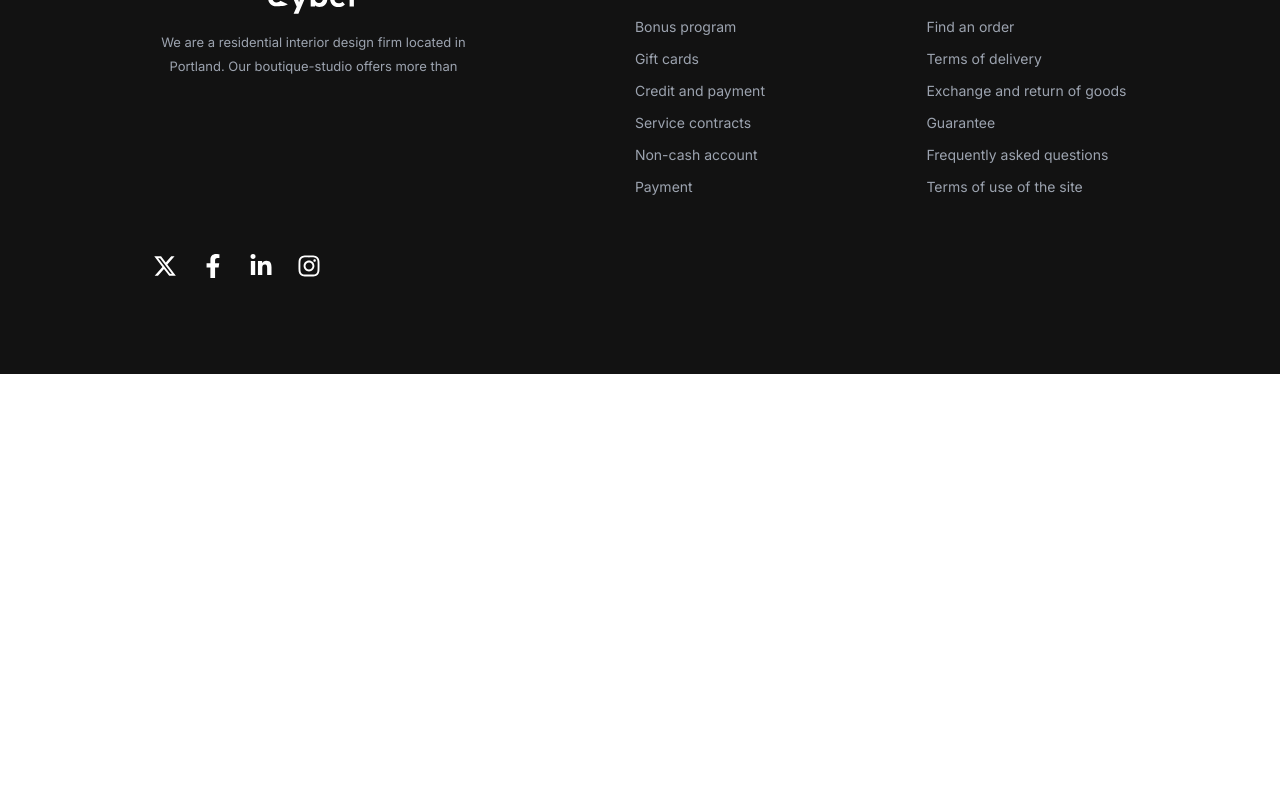
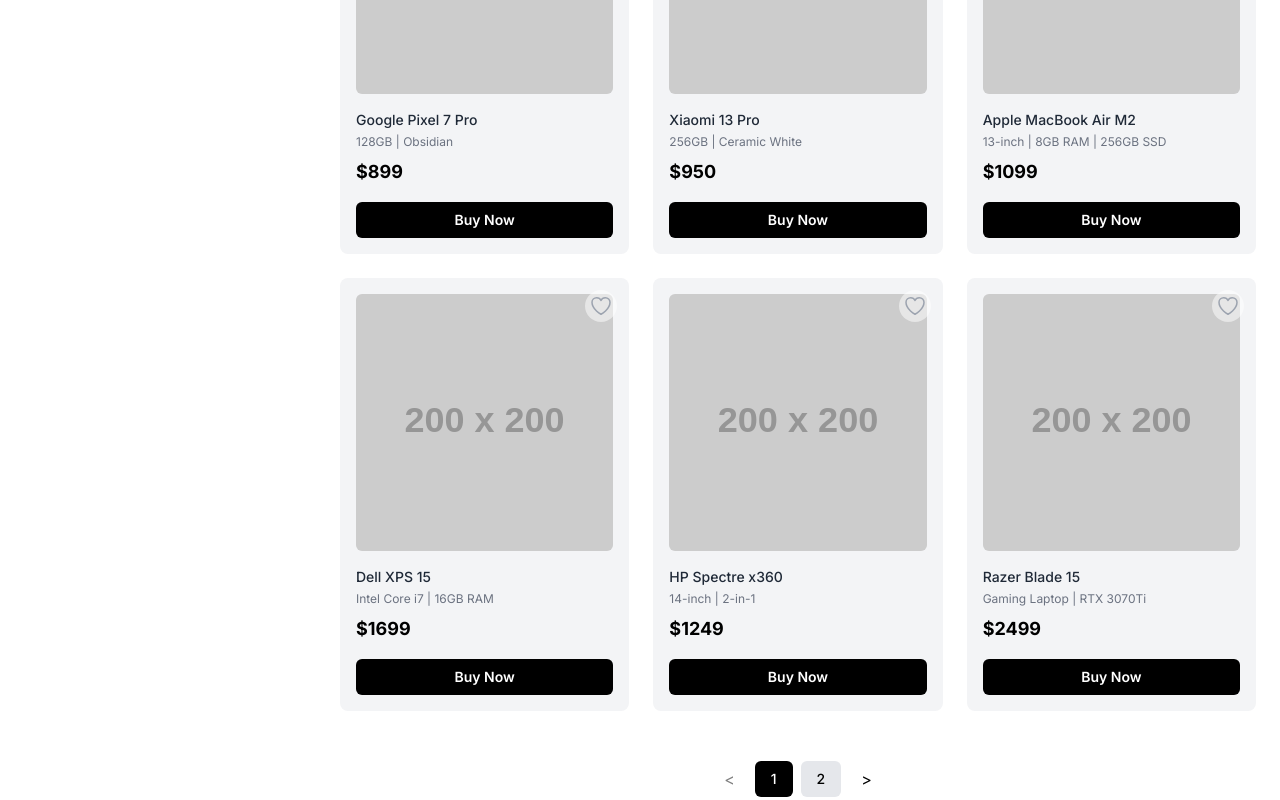
Before and after one commit to eduardobellini/cyber-web-front-Desafio03, a React (Vite) app in the folder vite-project/: page /shop in a window 1280 px wide. Shown: the part 880-1680 px from the top of the page. Before the commit the page ends 1254 px from the top, so only its background shows below. Built offline with nearby package versions, Linux system fonts and the light colour scheme.

Commit message:
feat: implement pagination and product grid components; add mock product data

```diff
--- /dev/null
+++ b/vite-project/src/components/Pagination/pagination.tsx
@@ -0,0 +1,81 @@
+import React from 'react';
+
+interface PaginationProps {
+  currentPage: number;
+  totalPages: number;
+  onPageChange: (page: number) => void;
+}
+
+const Pagination: React.FC<PaginationProps> = ({ currentPage, totalPages, onPageChange }) => {
+  const getPageNumbers = () => {
+    const pageNumbers = [];
+    const maxPagesToShow = 5;
+
+    if (totalPages <= maxPagesToShow + 2) {
+      for (let i = 1; i <= totalPages; i++) {
+        pageNumbers.push(i);
+      }
+    } else {
+      pageNumbers.push(1);
+      if (currentPage > 3) pageNumbers.push('...');
+
+      let start = Math.max(2, currentPage - 1);
+      let end = Math.min(totalPages - 1, currentPage + 1);
+
+      if (currentPage <= 3) {
+        start = 2;
+        end = 4;
+      }
+      if (currentPage >= totalPages - 2) {
+        start = totalPages - 3;
+        end = totalPages - 1;
+      }
+
+      for (let i = start; i <= end; i++) {
+        pageNumbers.push(i);
+      }
+
+      if (currentPage < totalPages - 2) pageNumbers.push('...');
+      pageNumbers.push(totalPages);
+    }
+    return pageNumbers;
+  };
+
+  const pages = getPageNumbers();
+
+  return (
+    <nav className="flex items-center justify-center space-x-2 mt-12">
+      <button
+        onClick={() => onPageChange(currentPage - 1)}
+        disabled={currentPage === 1}
+        className="px-3 py-2 rounded-md disabled:opacity-50"
+      >
+        &lt;
+      </button>
+
+      {pages.map((page, index) =>
+        typeof page === 'number' ? (
+          <button
+            key={index}
+            onClick={() => onPageChange(page)}
+            className={`px-4 py-2 rounded-md text-sm font-medium ${currentPage === page ? 'bg-black text-white' : 'bg-gray-200 text-black'}`}
+          >
+            {page}
+          </button>
+        ) : (
+          <span key={index} className="px-4 py-2">...</span>
+        )
+      )}
+
+      <button
+        onClick={() => onPageChange(currentPage + 1)}
+        disabled={currentPage === totalPages}
+        className="px-3 py-2 rounded-md disabled:opacity-50"
+      >
+        &gt;
+      </button>
+    </nav>
+  );
+};
+
+export default Pagination;
--- /dev/null
+++ b/vite-project/src/components/ProductGrid/productGrid.tsx
@@ -0,0 +1,32 @@
+import React, { useState } from 'react';
+import ProductCard from '../ProductsCard/productCard';
+import type { Product } from '../ProductsCard/productCard';
+
+interface ProductGridProps {
+    products: Product[];
+}
+
+const ProductGrid: React.FC<ProductGridProps> = ({ products }) => {
+    const [favorites, setFavorites] = useState<number[]>([]);
+
+    const toggleFavorite = (id: number) => {
+        setFavorites(prev =>
+            prev.includes(id) ? prev.filter(favId => favId !== id) : [...prev, id]
+        );
+    };
+
+    return (
+        <div className="grid grid-cols-2 md:grid-cols-3 gap-6">
+            {products.map((product) => (
+                <ProductCard
+                    key={product.id}
+                    product={product}
+                    isFavorite={favorites.includes(product.id)}
+                    onToggleFavorite={() => toggleFavorite(product.id)}
+                />
+            ))}
+        </div>
+    );
+};
+
+export default ProductGrid;
--- /dev/null
+++ b/vite-project/src/components/ProductsCard/productCard.tsx
@@ -0,0 +1,61 @@
+import React from 'react';
+import { Link } from 'react-router-dom';
+
+export interface Product {
+  id: number;
+  name: string;
+  description?: string;
+  price: number;
+  image: string;
+  brand: string;
+}
+
+interface ProductCardProps {
+  product: Product;
+  isFavorite: boolean;
+  onToggleFavorite: () => void;
+}
+
+const HeartIcon = ({ filled }: { filled: boolean }) => (
+    <svg xmlns="http://www.w.org/2000/svg" fill={filled ? "#ef4444" : "none"} viewBox="0 0 24 24" strokeWidth={1.5} stroke="currentColor" className="w-6 h-6 text-gray-400 hover:text-red-500 transition-colors">
+        <path strokeLinecap="round" strokeLinejoin="round" d="M21 8.25c0-2.485-2.099-4.5-4.688-4.5-1.935 0-3.597 1.126-4.312 2.733-.715-1.607-2.377-2.733-4.313-2.733C5.1 3.75 3 5.765 3 8.25c0 7.22 9 12 9 12s9-4.78 9-12z" />
+    </svg>
+);
+
+const ProductCard: React.FC<ProductCardProps> = ({ product, isFavorite, onToggleFavorite }) => {
+  return (
+    <div className="group relative flex flex-col bg-gray-100 rounded-lg p-4 transition-shadow hover:shadow-xl">
+      <button
+        onClick={onToggleFavorite}
+        className="absolute top-3 right-3 z-10 p-1 rounded-full bg-white bg-opacity-50 group-hover:bg-opacity-100 transition-opacity"
+      >
+        <HeartIcon filled={isFavorite} />
+      </button>
+
+      <div className="aspect-square w-full overflow-hidden rounded-md">
+        <img
+          src={product.image}
+          alt={product.name}
+          className="h-full w-full object-contain object-center transition-transform group-hover:scale-105"
+        />
+      </div>
+
+      <div className="mt-4 flex flex-col flex-grow">
+        <h3 className="text-sm font-medium text-gray-800">{product.name}</h3>
+        {product.description && <p className="mt-1 text-xs text-gray-500">{product.description}</p>}
+
+        <div className="flex-grow" />
+
+        <p className="mt-2 text-lg font-bold text-black">${product.price}</p>
+
+        <Link to={`/product/${product.id}`} className="mt-4">
+            <button className="w-full bg-black text-white rounded-md px-4 py-2 text-sm font-semibold hover:bg-gray-800 transition-colors">
+                Buy Now
+            </button>
+        </Link>
+      </div>
+    </div>
+  );
+};
+
+export default ProductCard;
--- /dev/null
+++ b/vite-project/src/hooks/useMediaQuery.ts
@@ -0,0 +1,26 @@
+import { useState, useEffect } from 'react';
+
+export const useMediaQuery = (query: string): boolean => {
+  const [matches, setMatches] = useState(window.matchMedia(query).matches);
+
+  useEffect(() => {
+    const mediaQueryList = window.matchMedia(query);
+    const listener = (event: MediaQueryListEvent) => setMatches(event.matches);
+
+    try {
+      mediaQueryList.addEventListener('change', listener);
+    } catch (e) {
+      mediaQueryList.addListener(listener);
+    }
+
+    return () => {
+      try {
+        mediaQueryList.removeEventListener('change', listener);
+      } catch (e) {
+        mediaQueryList.removeListener(listener);
+      }
+    };
+  }, [query]);
+
+  return matches;
+};
--- /dev/null
+++ b/vite-project/src/mocks/products.ts
@@ -0,0 +1,16 @@
+import type { Product } from "../components/ProductsCard/productCard";
+
+export const mockProducts: Product[] = [
+  { id: 1, name: 'Apple iPhone 14 Pro 512GB Gold', description: '(MQ233)', price: 1437, image: 'https://placehold.co/200x200', brand: 'Apple' },
+  { id: 2, name: 'Apple iPhone 11 128GB White', description: '(MQ233)', price: 510, image: 'https://placehold.co/200x200', brand: 'Apple' },
+  { id: 3, name: 'Samsung Galaxy S23 Ultra', description: '256GB | Phantom Black', price: 1199, image: 'https://placehold.co/200x200', brand: 'Samsung' },
+  { id: 4, name: 'Google Pixel 7 Pro', description: '128GB | Obsidian', price: 899, image: 'https://placehold.co/200x200', brand: 'Google' },
+  { id: 5, name: 'Xiaomi 13 Pro', description: '256GB | Ceramic White', price: 950, image: 'https://placehold.co/200x200', brand: 'Xiaomi' },
+  { id: 6, name: 'Apple MacBook Air M2', description: '13-inch | 8GB RAM | 256GB SSD', price: 1099, image: 'https://placehold.co/200x200', brand: 'Apple' },
+  { id: 7, name: 'Dell XPS 15', description: 'Intel Core i7 | 16GB RAM', price: 1699, image: 'https://placehold.co/200x200', brand: 'Dell' },
+  { id: 8, name: 'HP Spectre x360', description: '14-inch | 2-in-1', price: 1249, image: 'https://placehold.co/200x200', brand: 'HP' },
+  { id: 9, name: 'Razer Blade 15', description: 'Gaming Laptop | RTX 3070Ti', price: 2499, image: 'https://placehold.co/200x200', brand: 'Razer' },
+  { id: 10, name: 'Logitech G Pro X Superlight', description: 'Wireless Gaming Mouse', price: 159, image: 'https://placehold.co/200x200', brand: 'Logitech' },
+  { id: 11, name: 'Apple Watch Series 9', description: 'GPS 41mm', price: 399, image: 'https://placehold.co/200x200', brand: 'Apple' },
+  { id: 12, name: 'Samsung Galaxy Watch 6', description: 'Classic 47mm Black', price: 369, image: 'https://placehold.co/200x200', brand: 'Samsung' },
+];
--- a/vite-project/src/pages/ProductsPage/index.tsx
+++ b/vite-project/src/pages/ProductsPage/index.tsx
@@ -1,21 +1,46 @@
+// src/pages/ProductsPage/index.tsx
+
 import React, { useState, useMemo } from 'react';
 import { useParams, useSearchParams } from 'react-router-dom';
+import { useMediaQuery } from '../../hooks/useMediaQuery';
 import ShopControls from '../../components/ShopControls/shopControls';
 import FilterSidebar from '../../components/ShopControls/FilterSidebar/filterSideBar';
 import Breadcrumb from '../../components/BreadCrumb/breadCrumb';
+import ProductGrid from '../../components/ProductGrid/productGrid';
+import Pagination from '../../components/Pagination/pagination';
 import { mockBrandsByCategory } from '../../mocks/data';
+import { mockProducts } from '../../mocks/products';
 
 const ProductsPage: React.FC = () => {
   const { category = 'all' } = useParams<{ category?: string }>();
   const [searchParams, setSearchParams] = useSearchParams();
 
+  const [currentPage, setCurrentPage] = useState(1);
   const [sortOrder, setSortOrder] = useState('high-to-low');
 
   const [selectedBrands, setSelectedBrands] = useState<string[]>(
     searchParams.get('brands')?.split(',') || []
   );
 
+  const isDesktopOrTablet = useMediaQuery('(min-width: 768px)');
+  const pageSize = isDesktopOrTablet ? 9 : 8;
+
   const availableBrands = mockBrandsByCategory[category] || [];
+
+  const filteredProducts = useMemo(() => {
+    return mockProducts.filter(p => {
+        if (selectedBrands.length === 0) return true;
+        return selectedBrands.includes(p.brand);
+    });
+  }, [selectedBrands]);
+
+  const totalProducts = filteredProducts.length;
+  const totalPages = Math.ceil(totalProducts / pageSize);
+
+  const productsToDisplay = filteredProducts.slice(
+    (currentPage - 1) * pageSize,
+    currentPage * pageSize
+  );
 
   const handleBrandChange = (brand: string) => {
     const newSelected = selectedBrands.includes(brand)
@@ -32,14 +57,6 @@
     }
     setSearchParams(newSearchParams);
   };
-
-  const totalProducts = useMemo(() => {
-    const brandsToConsider = selectedBrands.length > 0
-      ? availableBrands.filter(brandData => selectedBrands.includes(brandData.brand))
-      : availableBrands;
-
-    return brandsToConsider.reduce((sum, currentBrand) => sum + currentBrand.total, 0);
-  }, [availableBrands, selectedBrands]);
 
   return (
     <main className="container mx-auto px-6 py-8">
@@ -62,9 +79,13 @@
                   totalProducts={totalProducts}
               />
 
-              <div className="text-center">
-                  <p>Grade de produtos aparecerá aqui...</p>
-              </div>
+              <ProductGrid products={productsToDisplay} />
+
+              <Pagination
+                currentPage={currentPage}
+                totalPages={totalPages}
+                onPageChange={page => setCurrentPage(page)}
+              />
           </div>
       </div>
     </main>
```
